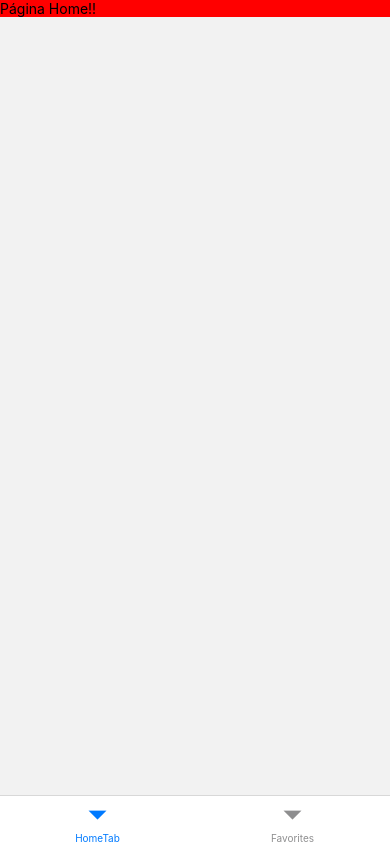
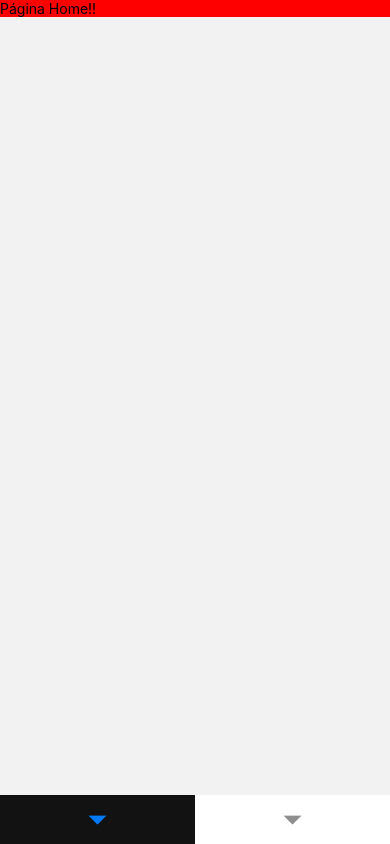
Before and after one commit to danilojduarte/ProjetoReceitasReact, a React Native app in the folder receitas/: screen / in a window 390 px wide. Built offline with nearby package versions, Linux system fonts and the light colour scheme.

Commit message:
Estruturando header

```diff
--- a/receitas/src/routes/index.js
+++ b/receitas/src/routes/index.js
@@ -9,14 +9,28 @@ export function Routes() {
     return (
         <Tab.Navigator
             screenOptions={{
-                headerShown:false
+                headerShown:false,
+                tabBarHideOnKeyboard: true,
+                tabBarShowLabel: false,
+                tabBarActiveBackgroundColor: "#121212",
+
+                tabBarStyle:{
+                    backgroundColor:"#fff",
+                    borderTopWidth:0
+                }
             }}
         >
 
 
 
-            <Tab.Screen name="HomeTab" component={Home} />
-            <Tab.Screen name="Favorites" component={Favorites} />
+            <Tab.Screen
+                name="HomeTab"
+                component={Home}
+            />
+            <Tab.Screen
+                name="Favorites"
+                component={Favorites}
+            />
         </Tab.Navigator>
     )
 }
```
